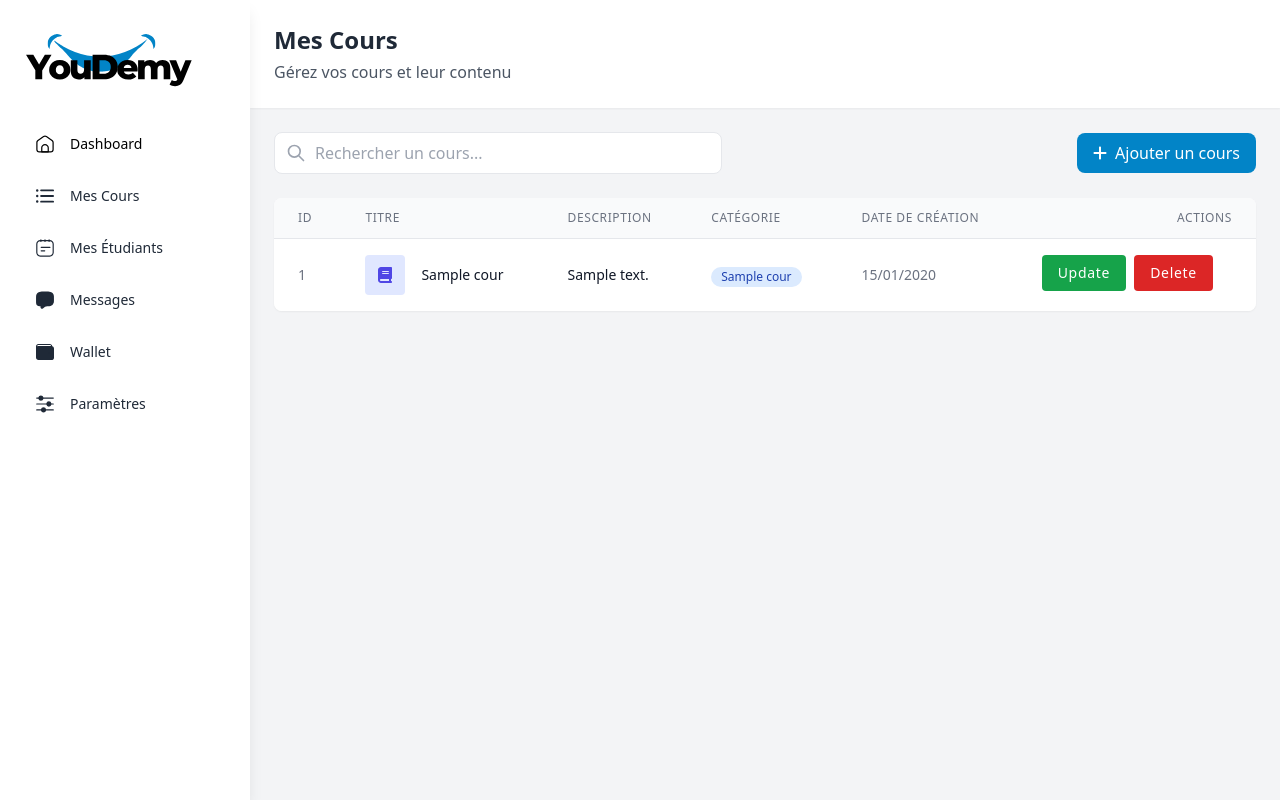
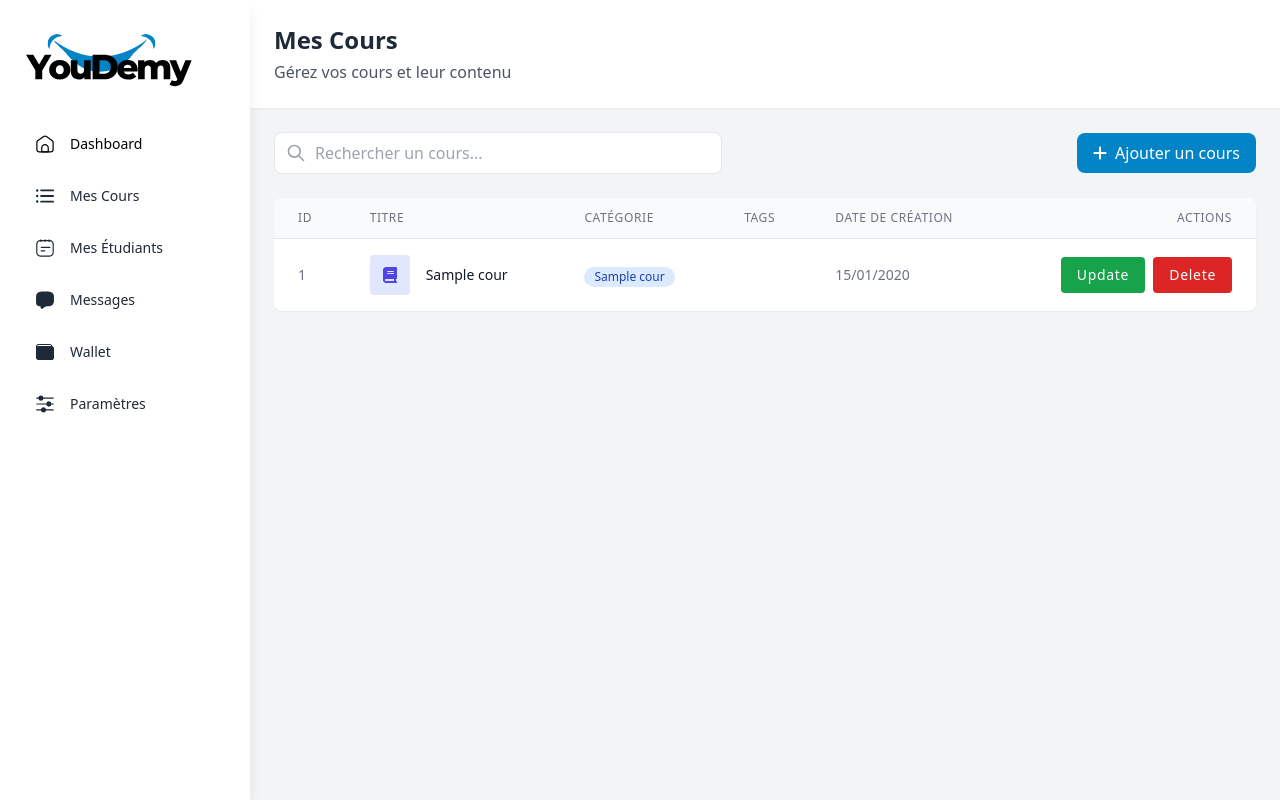
Before and after one commit to Sala7-dine/Youdemy, a PHP site: template app/views/enseignant/mes_cours.php in a window 1280 px wide. Run offline with PHP 8.4, Linux system fonts and the light colour scheme; the template is opened without the code that fills it: most values are stand-ins (such as "Sample title", 1, 10 or a date in 2020); some libraries are stand-ins or nearby versions.

Commit message:
YOUD-11 feat : Ajout de la méthode de suppression de cours et ajout de la colonne tags

```diff
--- a/app/views/enseignant/mes_cours.php
+++ b/app/views/enseignant/mes_cours.php
@@ -54,10 +54,10 @@
                                     Titre
                                 </th>
                                 <th scope="col" class="px-6 py-3 text-left text-xs font-medium text-gray-500 uppercase tracking-wider">
-                                    Description
+                                    Catégorie
                                 </th>
                                 <th scope="col" class="px-6 py-3 text-left text-xs font-medium text-gray-500 uppercase tracking-wider">
-                                    Catégorie
+                                    Tags
                                 </th>
                                 <th scope="col" class="px-6 py-3 text-left text-xs font-medium text-gray-500 uppercase tracking-wider">
                                     Date de création
@@ -68,7 +68,10 @@
                             </tr>
                         </thead>
                         <tbody class="bg-white divide-y divide-gray-200">
-                            <?php foreach($cours as $course): ?>
+                            <?php foreach($cours as $course):
+                                // Récupérer les tags du cours
+                                $courseTags = $this->CoursModel->getCourseTags($course['id']);
+                            ?>
                             <tr>
                                 <td class="px-6 py-4 whitespace-nowrap text-sm text-gray-500">
                                     <?= $course['id'] ?>
@@ -83,29 +86,41 @@
                                         </div>
                                     </div>
                                 </td>
-                                <td class="px-6 py-4">
-                                    <div class="text-sm text-gray-900 max-w-xs truncate">
-                                        <?= htmlspecialchars($course['description']) ?>
-                                    </div>
-                                </td>
                                 <td class="px-6 py-4 whitespace-nowrap">
                                     <span class="inline-flex items-center px-2.5 py-0.5 rounded-full text-xs font-medium bg-blue-100 text-blue-800">
                                         <?= htmlspecialchars($course['categorie_nom']) ?>
                                     </span>
                                 </td>
+                                <td class="px-6 py-4">
+                                    <div class="flex flex-wrap gap-1">
+                                        <?php foreach($courseTags as $tag): ?>
+                                            <span class="inline-flex items-center px-2 py-0.5 rounded-full text-xs font-medium bg-indigo-100 text-indigo-800">
+                                                <?= htmlspecialchars($tag['nom']) ?>
+                                            </span>
+                                        <?php endforeach; ?>
+                                    </div>
+                                </td>
                                 <td class="px-6 py-4 whitespace-nowrap text-sm text-gray-500">
                                     <?= date('d/m/Y', strtotime($course['date_creation'])) ?>
                                 </td>
-                                <td class="flex gap-2 px-6 py-4 whitespace-nowrap text-right text-sm font-medium">
-
-                                    <button type="submit" class="px-4 py-2 flex items-center justify-center rounded text-white text-sm tracking-wider font-medium border-none outline-none bg-green-600 hover:bg-green-700 active:bg-green-600">
+                                <td class="px-6 py-4 whitespace-nowrap text-right text-sm font-medium">
+                                    <div class="flex justify-end gap-2">
+                                        <!-- Bouton Update -->
+                                        <button onclick="editCourse(<?= $course['id'] ?>)"
+                                                class="px-4 py-2 flex items-center justify-center rounded text-white text-sm tracking-wider font-medium border-none outline-none bg-green-600 hover:bg-green-700 active:bg-green-600">
                                             <span>Update</span>
                                         </button>
 
-                                    <button type="submit" class="px-4 py-2 flex items-center justify-center rounded text-white text-sm tracking-wider font-medium border-none outline-none bg-red-600 hover:bg-red-700 active:bg-red-600">
+                                        <!-- Formulaire de suppression -->
+                                        <form action="/dashboard/teacher/cours/delete" method="POST" class="inline"
+                                              onsubmit="return confirm('Êtes-vous sûr de vouloir supprimer ce cours ?');">
+                                            <input type="hidden" name="cours_id" value="<?= $course['id'] ?>">
+                                            <button type="submit"
+                                                    class="px-4 py-2 flex items-center justify-center rounded text-white text-sm tracking-wider font-medium border-none outline-none bg-red-600 hover:bg-red-700 active:bg-red-600">
                                                 <span>Delete</span>
                                             </button>
-
+                                        </form>
+                                    </div>
                                 </td>
                             </tr>
                             <?php endforeach; ?>
@@ -115,38 +130,59 @@
             </div>
         </div>
 
+         <!-- Modal d'ajout/modification de cours -->
+         <div id="courseModal" class="fixed inset-0 p-4 -m-4 hidden flex-wrap justify-center items-center w-full h-full z-[1000] before:fixed before:inset-0 before:w-full before:h-full before:bg-[rgba(0,0,0,0.5)] overflow-auto font-[sans-serif]" aria-labelledby="modal-title" role="dialog" aria-modal="true">
+            <div class="flex items-center justify-center min-h-screen pt-4 px-4 pb-20 text-center sm:block sm:p-0">
+
                 <!-- Modal -->
-
-        <div id="courseModal" class="fixed inset-0 p-4 flex flex-wrap justify-center items-center w-full h-full z-[1000] before:fixed before:inset-0 before:w-full before:h-full before:bg-[rgba(0,0,0,0.5)] overflow-auto font-[sans-serif] hidden">
-                <div class="w-full max-w-lg bg-white shadow-lg rounded-lg p-8 relative">
-                  <div class="flex items-center">
-                    <h3 class="text-sky-600 text-3xl font-bold flex-1 text-center w-full">Ajouter Cours</h3>
-                    <div onclick="closeModal()" id="close1">
-                      <svg xmlns="http://www.w3.org/2000/svg" class="w-3 ml-2 cursor-pointer shrink-0 fill-gray-400 hover:fill-red-500" viewBox="0 0 320.591 320.591">
-                        <path d="M30.391 318.583a30.37 30.37 0 0 1-21.56-7.288c-11.774-11.844-11.774-30.973 0-42.817L266.643 10.665c12.246-11.459 31.462-10.822 42.921 1.424 10.362 11.074 10.966 28.095 1.414 39.875L51.647 311.295a30.366 30.366 0 0 1-21.256 7.288z" data-original="#000000"></path>
-                        <path d="M287.9 318.583a30.37 30.37 0 0 1-21.257-8.806L8.83 51.963C-2.078 39.225-.595 20.055 12.143 9.146c11.369-9.736 28.136-9.736 39.504 0l259.331 257.813c12.243 11.462 12.876 30.679 1.414 42.922-.456.487-.927.958-1.414 1.414a30.368 30.368 0 0 1-23.078 7.288z" data-original="#000000"></path>
-                      </svg>
-                    </div>
+                <div class="inline-block align-bottom bg-white rounded-lg text-left overflow-hidden shadow-xl transform transition-all sm:my-8 sm:align-middle sm:max-w-lg sm:w-full">
+                    <form id="courseForm" action="/dashboard/teacher/cours/add-cours" method="POST" enctype="multipart/form-data">
+                        <!-- En-tête du modal -->
+                        <div class="bg-white px-4 pt-5 pb-4 sm:p-6 sm:pb-4">
+                            <div class="sm:flex sm:items-start">
+                                <div class="mt-3 text-center sm:mt-0 sm:text-left w-full">
+                                    <h3 class="text-lg leading-6 font-medium text-gray-900" id="modal-title">
+                                        Ajouter un nouveau cours
+                                    </h3>
+                                    <div class="mt-4 space-y-4">
+                                        <!-- Titre -->
+                                        <div>
+                                            <label for="titre" class="block text-sm font-medium text-gray-700">
+                                                Titre du cours
+                                            </label>
+                                            <input type="text" name="titre" id="titre" required
+                                            class="px-4 py-3 bg-gray-100 w-full text-gray-800 text-sm border-none focus:outline-sky-600 focus:bg-transparent rounded-lg">
                                         </div>
 
-                  <form id="add-cours" class="space-y-6" action="/dashboard/teacher/cours/add-cours" method="post">
-                    <input type="hidden" name="id" id="courseId">
+                                        <!-- Description -->
                                         <div>
-                        <label class="block text-sm font-medium text-gray-700">Titre</label>
-                        <input type="text" name="titre" id="courseTitre" required
-                               class="mt-1 block w-full border-gray-300 rounded-md shadow-sm focus:ring-indigo-500 focus:border-indigo-500 sm:text-sm">
+                                            <label for="description" class="block text-sm font-medium text-gray-700">
+                                                Description
+                                            </label>
+                                            <textarea name="description" id="description" rows="2"
+                                            class="px-4 py-3 bg-gray-100 w-full text-gray-800 text-sm border-none focus:outline-sky-600 focus:bg-transparent rounded-lg"></textarea>
                                         </div>
 
+                                        <!-- Catégorie -->
                                         <div>
-                        <label class="block text-sm font-medium text-gray-700">Description</label>
-                        <textarea name="description" id="courseDescription" rows="3"
-                                  class="mt-1 block w-full border-gray-300 rounded-md shadow-sm focus:ring-indigo-500 focus:border-indigo-500 sm:text-sm"></textarea>
+                                            <label for="categorie_id" class="block text-sm font-medium text-gray-700">
+                                                Catégorie
+                                            </label>
+                                            <select name="categorie_id" id="categorie_id" required
+                                                class="mt-1 block w-full py-4 px-3 border-none bg-gray-100 rounded-md shadow-sm focus:outline-none focus:ring-sky-500 focus:border-sky-500 sm:text-sm">
+                                                <?php foreach($categories as $categorie): ?>
+                                                    <option value="<?= $categorie['id'] ?>"><?= htmlspecialchars($categorie['nom']) ?></option>
+                                                <?php endforeach; ?>
+                                            </select>
                                         </div>
 
+                                        <!-- Type de contenu -->
                                         <div>
-                        <label class="block text-sm font-medium text-gray-700">Type de contenu</label>
+                                            <label for="content_type" class="block text-sm font-medium text-gray-700">
+                                                Type de contenu
+                                            </label>
                                             <select name="content_type" id="contentType" onchange="toggleContentFields()"
-                                class="mt-1 block w-full border-gray-300 rounded-md shadow-sm focus:ring-indigo-500 focus:border-indigo-500 sm:text-sm">
+                                                class="mt-1 block w-full py-4 px-3 border-none bg-gray-100 rounded-md shadow-sm focus:outline-none focus:ring-sky-500 focus:border-sky-500 sm:text-sm">
                                                 <option value="video">Vidéo</option>
                                                 <option value="document">Document</option>
                                             </select>
@@ -154,102 +190,68 @@
 
                                         <!-- Champs pour la vidéo -->
                                         <div id="videoFields">
+                                            <div class="space-y-4">
                                                 <div>
-                            <label class="block text-sm font-medium text-gray-700">URL de la vidéo</label>
-                            <input type="url" name="video_url"
-                                   class="mt-1 block w-full border-gray-300 rounded-md shadow-sm focus:ring-indigo-500 focus:border-indigo-500 sm:text-sm">
+                                                    <label for="video_url" class="block text-sm font-medium text-gray-700">
+                                                        URL de la vidéo
+                                                    </label>
+                                                    <input type="url" name="video_url" id="video_url"
+                                                    class="px-4 py-3 bg-gray-100 w-full text-gray-800 text-sm border-none focus:outline-sky-600 focus:bg-transparent rounded-lg">
                                                 </div>
-                        <div>
-                            <label class="block text-sm font-medium text-gray-700">Durée (minutes)</label>
-                            <input type="number" name="duration"
-                                   class="mt-1 block w-full border-gray-300 rounded-md shadow-sm focus:ring-indigo-500 focus:border-indigo-500 sm:text-sm">
                                             </div>
                                         </div>
 
-                    <!-- Champs pour le document -->
+                                        <!-- Content -->
                                         <div id="documentFields" style="display: none;">
+                                            <label for="text" class="block text-sm font-medium text-gray-700">
+                                                Content
+                                            </label>
+                                            <textarea name="text" id="text" rows="2"
+                                            class="px-4 py-3 bg-gray-100 w-full text-gray-800 text-sm border-none focus:outline-sky-600 focus:bg-transparent rounded-lg"></textarea>
+                                        </div>
+
+                                        <!-- Ajouter cette section dans le formulaire du modal, juste après la section catégorie -->
                                         <div>
-                            <label class="block text-sm font-medium text-gray-700">Document</label>
-                            <input type="file" name="document"
-                                   class="mt-1 block w-full border-gray-300 rounded-md shadow-sm focus:ring-indigo-500 focus:border-indigo-500 sm:text-sm">
+                                            <label class="block text-sm font-medium text-gray-700 mb-2">
+                                                Tags
+                                            </label>
+                                            <div class="grid grid-cols-3 gap-2 max-h-32 overflow-y-auto p-2 border border-gray-300 rounded-md">
+                                                <?php foreach($tags as $tag): ?>
+                                                    <div class="flex items-center">
+                                                        <input type="checkbox"
+                                                               name="tags[]"
+                                                               value="<?= $tag['id'] ?>"
+                                                               id="tag-<?= $tag['id'] ?>"
+                                                               class="h-4 w-4 text-indigo-600 focus:ring-indigo-500 border-gray-300 rounded">
+                                                        <label for="tag-<?= $tag['id'] ?>"
+                                                               class="ml-2 block text-sm text-gray-900 truncate">
+                                                            <?= htmlspecialchars($tag['nom']) ?>
+                                                        </label>
+                                                    </div>
+                                                <?php endforeach; ?>
                                             </div>
                                         </div>
 
-                    <div>
-                        <label class="block text-sm font-medium text-gray-700">Catégorie</label>
-                        <select name="categorie_id" id="courseCategorieId"
-                                class="mt-1 block w-full border-gray-300 rounded-md shadow-sm focus:ring-indigo-500 focus:border-indigo-500 sm:text-sm">
-                            <?php foreach($categories as $categorie): ?>
-                                <option value="<?= $categorie['id'] ?>"><?= htmlspecialchars($categorie['nom']) ?></option>
-                            <?php endforeach; ?>
-                        </select>
+
+                                    </div>
+                                </div>
+                            </div>
                         </div>
 
-                    <div class="mt-6 flex justify-end gap-3">
-                        <button type="button" onclick="closeModal()"
-                                class="px-4 py-2 text-sm font-medium text-gray-700 bg-white border border-gray-300 rounded-md shadow-sm hover:bg-gray-50">
+                        <!-- Boutons d'action -->
+                        <div class="bg-gray-50 px-4 py-3 sm:px-6 sm:flex sm:flex-row-reverse">
+                            <button type="submit" class="w-full inline-flex justify-center rounded-md border border-transparent shadow-sm px-4 py-2 bg-sky-600 text-base font-medium text-white hover:bg-sky-700 focus:outline-none focus:ring-2 focus:ring-offset-2 focus:ring-sky-500 sm:ml-3 sm:w-auto sm:text-sm">
+                                Enregistrer
+                            </button>
+                            <button type="button" onclick="closeModal()" class="mt-3 w-full inline-flex justify-center rounded-md border border-gray-300 shadow-sm px-4 py-2 bg-white text-base font-medium text-gray-700 hover:bg-gray-50 focus:outline-none focus:ring-2 focus:ring-offset-2 focus:ring-sky-500 sm:mt-0 sm:ml-3 sm:w-auto sm:text-sm">
                                 Annuler
-                        </button>
-                        <button type="submit"
-                                class="px-4 py-2 text-sm font-medium text-white bg-indigo-600 border border-transparent rounded-md shadow-sm hover:bg-indigo-700">
-                            Enregistrer
                             </button>
                         </div>
                     </form>
                 </div>
             </div>
-        <!-- <div id="courseModal" class="fixed inset-0 bg-black bg-opacity-50 hidden z-50">
-            <div class="min-h-screen px-4 text-center">
-                <div class="fixed inset-0 transition-opacity" aria-hidden="true">
-                    <div class="absolute inset-0 bg-gray-500 opacity-75"></div>
-                </div>
-                <span class="inline-block h-screen align-middle" aria-hidden="true">&#8203;</span>
-                <div class="inline-block w-full max-w-2xl p-6 my-8 text-left align-middle transition-all transform bg-white shadow-xl rounded-lg">
-                    <div class="flex items-center justify-between mb-6">
-                        <h3 class="text-lg font-medium text-gray-900" id="modalTitle">Ajouter un nouveau cours</h3>
-                        <button onclick="closeModal()" class="text-gray-400 hover:text-gray-500">
-                            <i class="fas fa-times"></i>
-                        </button>
         </div>
 
-                    <form id="courseForm" class="space-y-6">
-                        <div>
-                            <label class="block text-sm font-medium text-gray-700">Titre du cours</label>
-                            <input type="text" name="title" class="mt-1 block w-full border-gray-300 rounded-md shadow-sm focus:ring-sky-500 focus:border-sky-500 sm:text-sm">
-                        </div>
-
-                        <div>
-                            <label class="block text-sm font-medium text-gray-700">Description</label>
-                            <textarea name="description" rows="4" class="mt-1 block w-full border-gray-300 rounded-md shadow-sm focus:ring-sky-500 focus:border-sky-500 sm:text-sm"></textarea>
-                        </div>
-
-                        <div class="grid grid-cols-2 gap-4">
-                            <div>
-                                <label class="block text-sm font-medium text-gray-700">Catégorie</label>
-                                <select name="category" class="mt-1 block w-full border-gray-300 rounded-md shadow-sm focus:ring-sky-500 focus:border-sky-500 sm:text-sm">
-                                    <option>Développement Web</option>
-                                    <option>Développement Mobile</option>
-                                    <option>Design</option>
-                                </select>
-                            </div>
-                            <div>
-                                <label class="block text-sm font-medium text-gray-700">Prix</label>
-                                <input type="number" name="price" class="mt-1 block w-full border-gray-300 rounded-md shadow-sm focus:ring-sky-500 focus:border-sky-500 sm:text-sm">
-                            </div>
-                        </div>
-
-                        <div class="mt-6 flex justify-end gap-3">
-                            <button type="button" onclick="closeModal()" class="px-4 py-2 text-sm font-medium text-gray-700 bg-white border border-gray-300 rounded-md shadow-sm hover:bg-gray-50 focus:outline-none focus:ring-2 focus:ring-offset-2 focus:ring-sky-500">
-                                Annuler
-                            </button>
-                            <button type="submit" class="px-4 py-2 text-sm font-medium text-white bg-sky-600 border border-transparent rounded-md shadow-sm hover:bg-sky-700 focus:outline-none focus:ring-2 focus:ring-offset-2 focus:ring-sky-500">
-                                Enregistrer
-                            </button>
-                        </div>
-                    </form>
-                </div>
-            </div>
-        </div> -->
     </main>
 
     <script>
--- a/public/index.php
+++ b/public/index.php
@@ -45,6 +45,7 @@ Route::post('/delete-tag', [AdminController::class, 'deleteTag']);
 Route::get('/dashboard/teacher' , [TeacherController::class , "showTeacherDashboard"]);
 Route::get('/dashboard/teacher/cours' , [TeacherController::class , "showTeacherCours"]);
 Route::post('/dashboard/teacher/cours/add-cours', [TeacherController::class, 'addCours']);
+Route::post('/dashboard/teacher/cours/delete', [TeacherController::class, 'deleteCours']);
 
 
 
```
Also changed, not shown: app/controllers/AdminController.php (+9 -0 lines), app/controllers/TeacherController.php (+49 -18 lines), app/interfaces/CourseContent.php (+9 -14 lines), app/models/Cours.php (+71 -26 lines). Lines whose indentation alone changed are shown as unchanged.
